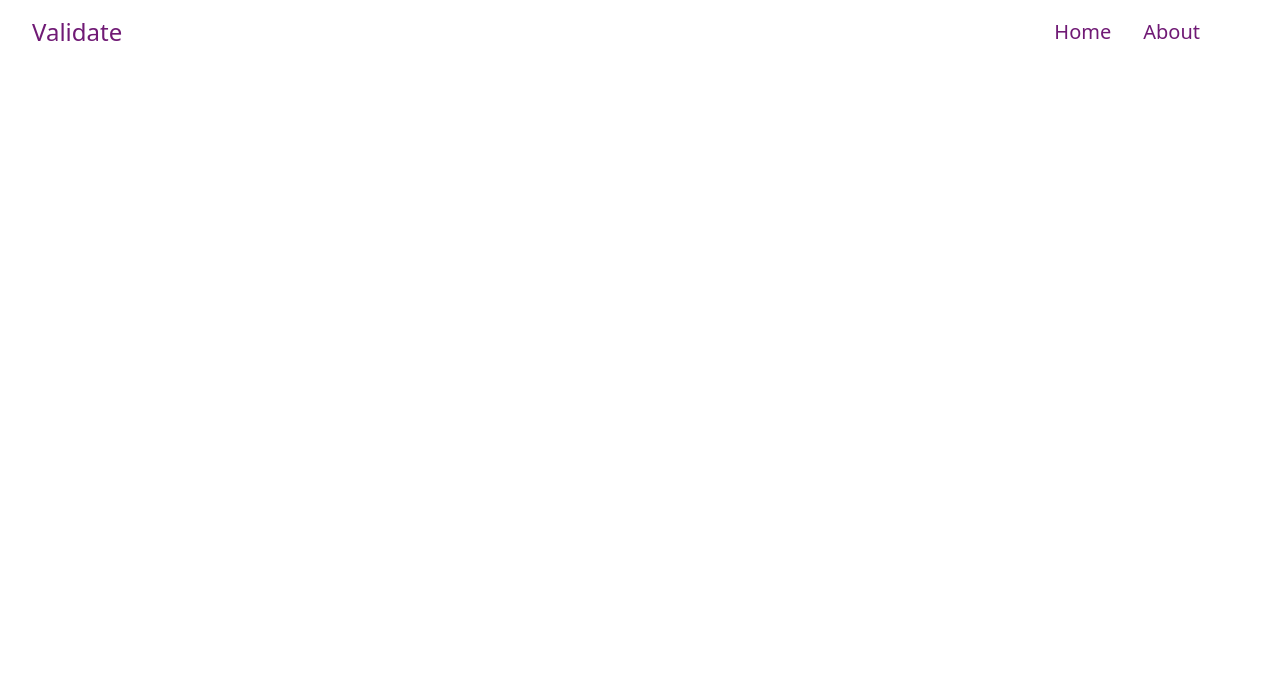
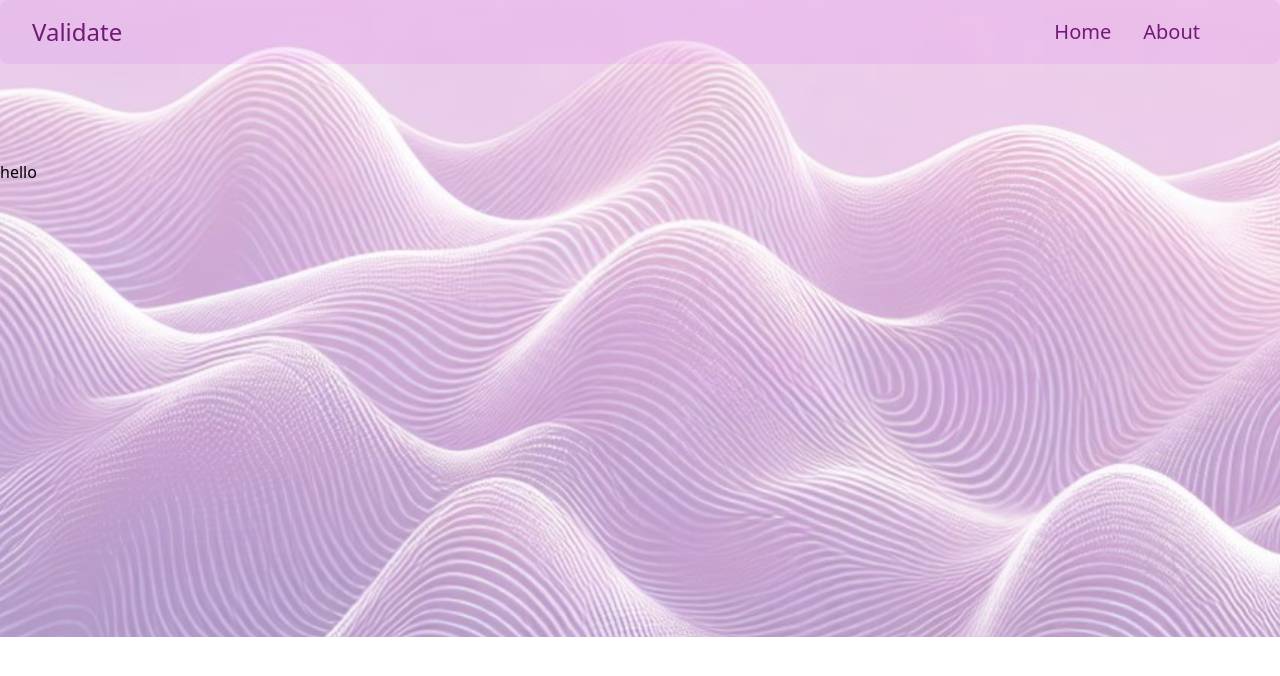
Before and after one commit to PriyanshuDas01/validate, a React (Create React App) app in the folder Landing_page/validate/: page / in a window 1280 px wide. Shown: the top 676 px of the page. Built offline with nearby package versions, Linux system fonts and the light colour scheme.

Commit message:
front page added with bg image

```diff
--- a/Landing_page/validate/src/App.css
+++ b/Landing_page/validate/src/App.css
@@ -3,11 +3,6 @@
 @tailwind components;
 @tailwind utilities;
 
-
-.glassmorphism {
-    background: rgba(255, 255, 255, 0.2);
-    backdrop-filter: blur(10px);
-    -webkit-backdrop-filter: blur(10px);
-    border-radius: 10px;
-    border: 1px solid rgba(255, 255, 255, 0.3);
+html, body {
+    overflow-x: hidden;
   }
--- a/Landing_page/validate/src/App.js
+++ b/Landing_page/validate/src/App.js
@@ -1,17 +1,17 @@
 
 import './App.css';
+import Front from './components/Front';
 import Nav from './components/Nav';
 
 
 
-function App() {
+function App () {
   return (
+
     <>
       <Nav />
-
-     </>
-
-
+      <Front />
+    </>
 
 
   );
--- /dev/null
+++ b/Landing_page/validate/src/components/Front.jsx
@@ -0,0 +1,23 @@
+import React, { PureComponent } from 'react';
+import Front_image  from '../images/F_1.png'
+
+export class Front extends PureComponent {
+  render() {
+    return (
+      <>
+        <div className=" w-full md:h-[100vh] relative">
+
+          <div>
+          <img src={Front_image} alt="Front" className="w-full h-[70vh] md:h-full object-cover" />
+            <div className=" absolute z-20 top-[25vh] flex items-center  md:top-[20vh]">
+              hello
+          </div>
+          </div>
+
+        </div>
+      </>
+    )
+  }
+}
+
+export default Front
--- a/Landing_page/validate/src/components/Nav.jsx
+++ b/Landing_page/validate/src/components/Nav.jsx
@@ -13,16 +13,16 @@ export class Nav extends PureComponent {
 
   render() {
     return (
-      <div className="h-20 w-full ">
-        <div className="flex justify-between items-center">
+      <div className=" w-full  z-40 absolute">
+        <div className="flex justify-between items-center bg-fuchsia-500 bg-opacity-10 h-16 rounded-lg">
           <div>
-          <div className="text-xl text-fuchsia-900 ml-4 mt-2 md:ml-8 lg:text-2xl lg:mt-4">Validate</div>
+          <div className="text-xl text-fuchsia-900 ml-4  md:ml-8 lg:text-2xl">Validate</div>
           </div>
 
           <div className="lg:hidden">
             <button
               onClick={this.toggleMenu}
-              className="text-fuchsia-900 mr-3 mt-2 focus:outline-none"
+              className="text-fuchsia-900 mr-3 focus:outline-none "
             >
               <svg
                 className="w-6 h-6"
@@ -40,7 +40,7 @@ export class Nav extends PureComponent {
               </svg>
             </button>
           </div>
-          <ul className="hidden lg:flex space-x-8 mr-20 lg:mt-4">
+          <ul className="hidden lg:flex space-x-8 mr-20 ">
             <li className="text-xl text-fuchsia-900">Home</li>
             <li className="text-xl text-fuchsia-900">About</li>
           </ul>
--- a/Landing_page/validate/src/index.css
+++ b/Landing_page/validate/src/index.css
@@ -1,7 +1,3 @@
 @tailwind base;
 @tailwind components;
 @tailwind utilities;
-
-.body {
-    background-color: yellowgreen;
-}
```
Also changed, not shown: Landing_page/validate/src/images/F_1.png (added).
